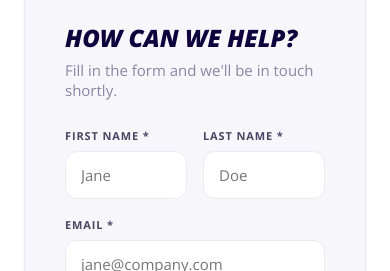
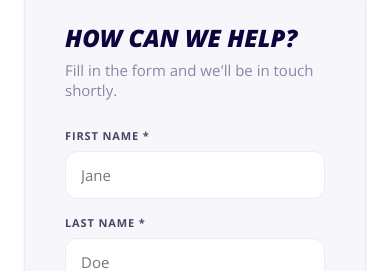
Before and after one commit to tonmanayo/Berkshire-Safety-Consultants, a Next.js app: page /contact in a window 390 px wide. Shown: the part 573-844 px from the top of the page. Built offline with nearby package versions, Linux system fonts and the light colour scheme.

Commit message:
fix: stack contact form name fields on mobile

```diff
--- a/components/ContactForm.tsx
+++ b/components/ContactForm.tsx
@@ -59,7 +59,7 @@ export function ContactForm() {
 
   return (
     <form onSubmit={handleSubmit} style={{ display: "flex", flexDirection: "column", gap: 18 }}>
-      <div style={{ display: "grid", gridTemplateColumns: "1fr 1fr", gap: 16 }}>
+      <div data-r="split" style={{ display: "grid", gridTemplateColumns: "1fr 1fr", gap: 16 }}>
         <div>
           <label style={labelStyle} htmlFor="firstName">
             First name *
```
